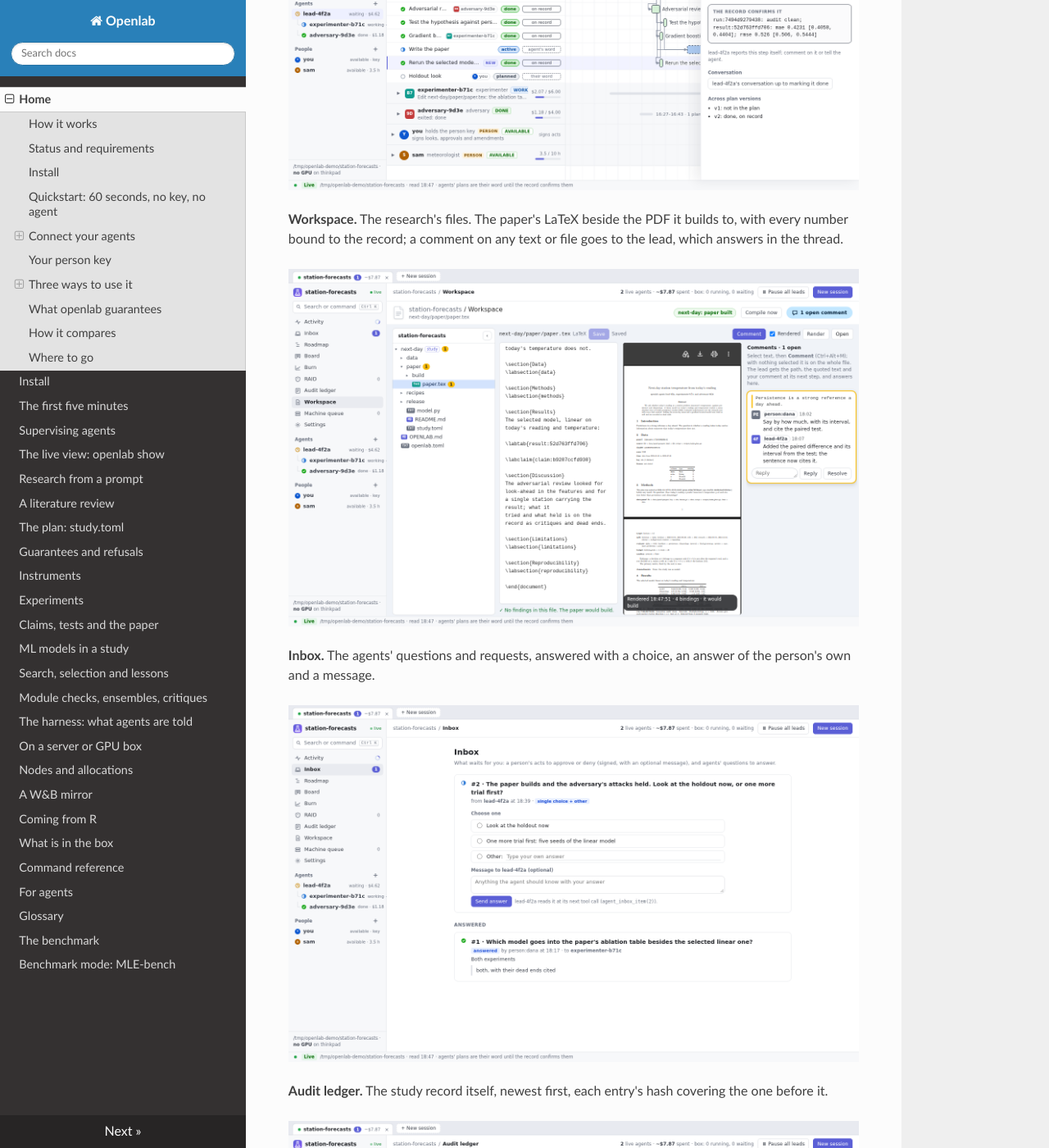
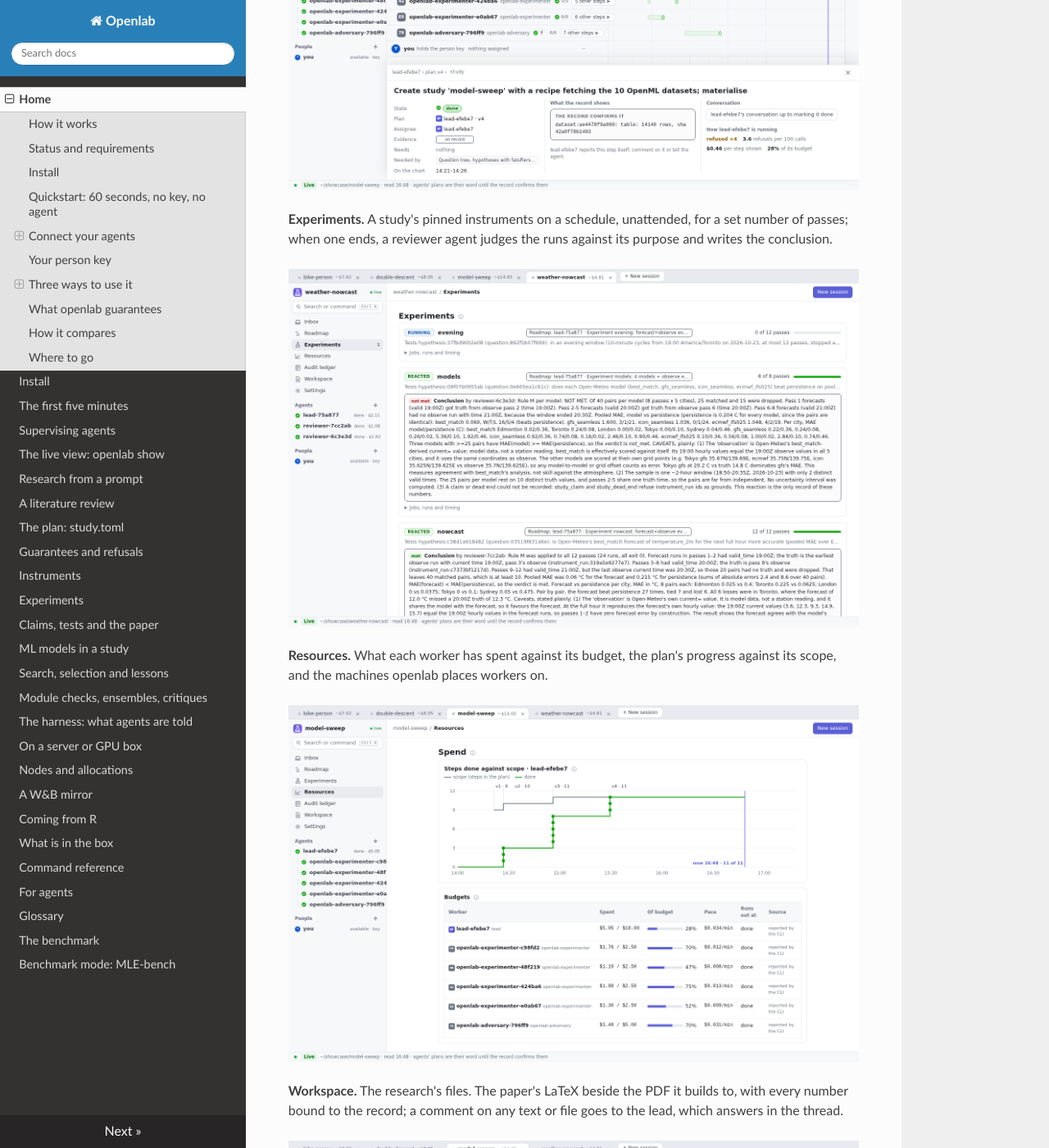
Before and after one commit to daniel-debrun/openlab, an MkDocs documentation site: the page built from docs/index.md, in a window 1280 px wide and 1400 px high, scrolled down 3833 px. Shown: the whole window at 82% size. Built offline with MkDocs 1.6.1, drawn with Linux system fonts in a browser that asks for light colours; nearby versions of some CDN libraries; some of the changed text lies outside the part shown.

Commit message:
Showcase fixes, and the README's screens from four real studies
Four showcase studies, each built to use one part of openlab, turned up four bugs:

- An instrument request approved from openlab show looked for its relative --source (and config, usage file,
  env files) in the server's folder, not the workspace the agent named it in: "no folder instruments/meteo".
- An amendment could not write a table into study.toml, so a [review] (coverage_floor, include and exclude
  criteria) was refused: "cannot write {'hops': 0, ...}".
- The Roadmap drew In progress from the selected lead's plan, so a running lead sat under Finished while a
  finished lead was selected.
- A workspace whose every lead finished its work still showed "No lead is running... Start the lead".

The README's screens now come from those studies (scripts/screenshots.py takes them again from their folder):
the Roadmap of a sweep across this machine and a Slurm cluster, a step's panel, scheduled experiments with
their reviewers' verdicts, Resources, the Workspace, the Inbox and the Audit ledger. The Activity tab is gone,
and its screen with it.

Co-Authored-By: Claude Opus 5.5 <noreply@anthropic.com>

```diff
--- a/docs/index.md
+++ b/docs/index.md
@@ -17,7 +17,7 @@ Openlab is a control plane and a study record for the Claude Code and Codex agen
 ![Python 3.10+](https://img.shields.io/badge/python-3.10%2B-blue)
 [![License: PolyForm Shield 1.0.0](https://img.shields.io/badge/license-PolyForm%20Shield%201.0.0-orange)](https://github.com/daniel-debrun/openlab/blob/HEAD/LICENSE)
 
-![openlab show, Activity: every agent and person, what each is doing now, its spend against its budget and its flags](images/activity.png)
+![openlab show, Roadmap: a lead and five workers across this machine and a Slurm cluster, every step done and on the record](images/roadmap.png)
 
 ## How it works
 
@@ -147,23 +147,36 @@ From a shell: `openlab agent tell LEAD "..."`, `openlab agent pause ID --reason
 record id confirms it, dashed while it is the agent's word. A step opens the agent's conversation up to the call
 that marked it done.
 
-![Roadmap: the lead's plan, each step outlined by the record's evidence, and the panel of a step the record confirms](images/roadmap.png)
+![Roadmap: a step's panel, with what the record shows for it and how its agent is running](images/step.png)
+
+**Experiments.** A study's pinned instruments on a schedule, unattended, for a set number of passes; when one ends, a
+reviewer agent judges the runs against its purpose and writes the conclusion.
+
+![Experiments: three scheduled experiments on a weather instrument, two concluded with a reviewer's verdict and one running](images/experiments.png)
+
+**Resources.** What each worker has spent against its budget, the plan's progress against its scope, and the machines
+openlab places workers on.
+
+![Resources: steps done against the plan's scope, and each worker's spend against its budget](images/resources.png)
 
 **Workspace.** The research's files. The paper's LaTeX beside the PDF it builds to, with every number bound to the
 record; a comment on any text or file goes to the lead, which answers in the thread.
 
-![Workspace: the study's paper.tex beside its rendered PDF, with a comment thread between the person and the lead](images/workspace.png)
+![Workspace: the study's paper.tex beside its rendered PDF, 108 bindings, no findings](images/workspace.png)
 
-**Inbox.** The agents' questions and requests, answered with a choice, an answer of the person's own and a message.
+**Inbox.** The agents' questions and requests, answered with a choice, an answer of the person's own and a message;
+the acts only a person may take are signed.
 
-![Inbox: the lead asks whether to look at the holdout now or run one more trial first](images/inbox.png)
+![Inbox: the person's answers and signed approvals, newest first](images/inbox.png)
 
 **Audit ledger.** The study record itself, newest first, each entry's hash covering the one before it.
 
-![Audit ledger: runs, tests, claims, dead ends and the paper, each entry hash-chained to the one before](images/ledger.png)
+![Audit ledger: the lead's claims, dead ends and signed paper, each entry hash-chained to the one before](images/ledger.png)
 
-The screens come from the demo research that `scripts/demo_workspace.py` builds: a real study, its record and its
-paper, with the agents' activity staged around them. `scripts/screenshots.py` takes them again.
+The screens come from four real studies run with openlab, each built to use one part of it: a ranking of six models
+across ten datasets on this machine and a Slurm cluster, scheduled experiments on a weather instrument, a forecast study
+with a person deciding its design and its holdout look, and a paper's replication. `scripts/screenshots.py` takes them
+again from their folder.
 
 ## Your person key
 
```
Also changed, not shown: README.md (+21 -8 lines), docs/images/activity.png (deleted), docs/images/experiments.png (added), docs/images/inbox.png, docs/images/ledger.png, docs/images/resources.png (added), docs/images/roadmap.png, docs/images/step.png (added), docs/images/workspace.png, 6 other files.
